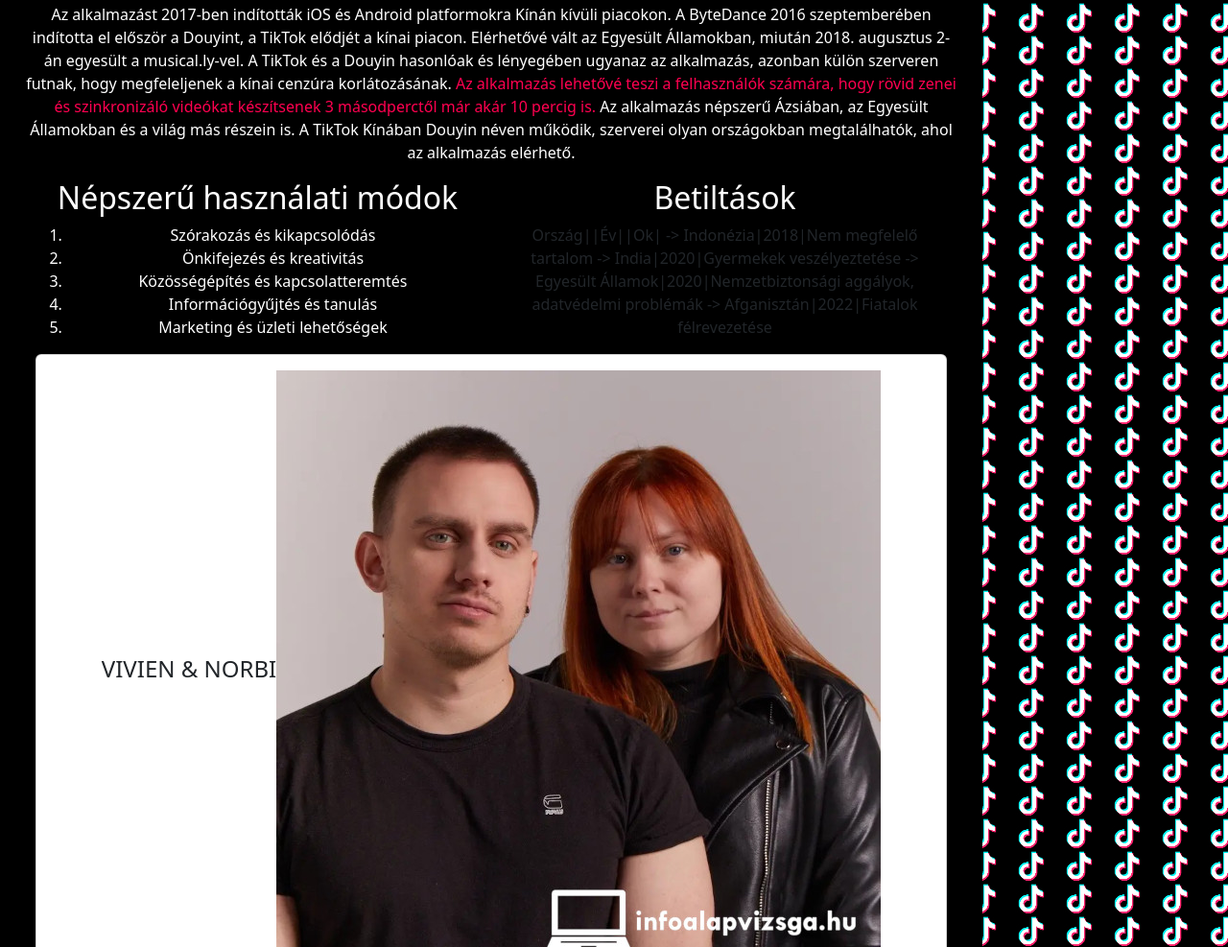
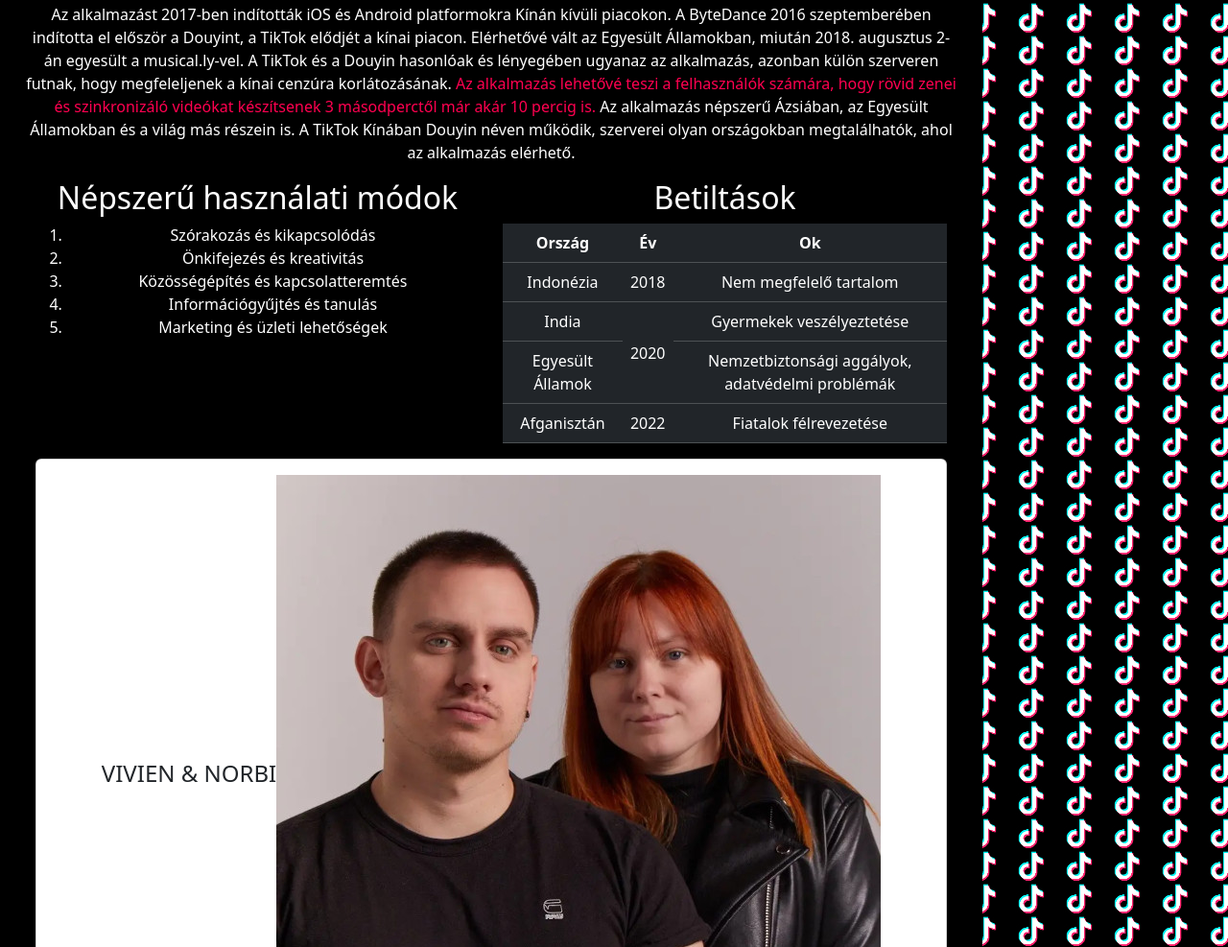
Before and after one commit to SSSViktor/Tik-tok, a plain HTML site: page Weboldalak kódolása minta alapvizsga B feladat/forrás/index.html in a window 1280 px wide. Shown: the part 780-1767 px from the top of the page at 96% size. Drawn offline with Linux system fonts and the light colour scheme.

Commit message:
15. feladat

```diff
--- a/Weboldalak kódolása minta alapvizsga B feladat/forrás/index.html
+++ b/Weboldalak kódolása minta alapvizsga B feladat/forrás/index.html
@@ -29,17 +29,33 @@
                 </div>
                 <div class="col">
                     <h2>Betiltások</h2>
-                    Ország||Év||Ok|
-
-                                ->
-                                    Indonézia|2018|Nem megfelelő tartalom
-                                ->
-                                    India|2020|Gyermekek veszélyeztetése
-                                ->
-                                    Egyesült Államok|2020|Nemzetbiztonsági aggályok, adatvédelmi problémák
-                                ->
-                                    Afganisztán|2022|Fiatalok félrevezetése
-
+                    <div class="table-responsive">
+                        <table class="table table-dark">
+                            <tr>
+                                <th>Ország</th>
+                                <th>Év</th>
+                                <th>Ok</th>
+                            </tr>
+                            <tr>
+                                <td>Indonézia</td>
+                                <td>2018</td>
+                                <td>Nem megfelelő tartalom</td>
+                            </tr>
+                            <tr>
+                                <td>India</td>
+                                <td rowspan="2">2020</td>
+                                <td>Gyermekek veszélyeztetése</td>
+                            </tr>
+                            <tr>
+                                <td>Egyesült Államok</td>
+                                <td>Nemzetbiztonsági aggályok, adatvédelmi problémák</td>
+                            </tr>
+                            <tr>
+                                <td>Afganisztán</td>
+                                <td>2022</td>
+                                <td>Fiatalok félrevezetése</td>
+                            </tr>
+                        </table>
                     </div>
                 </div>
             </div>
```
